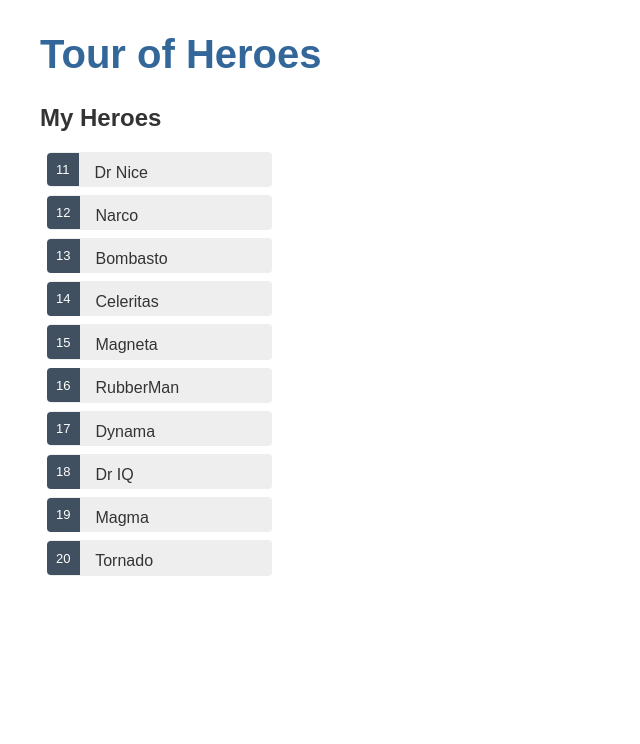
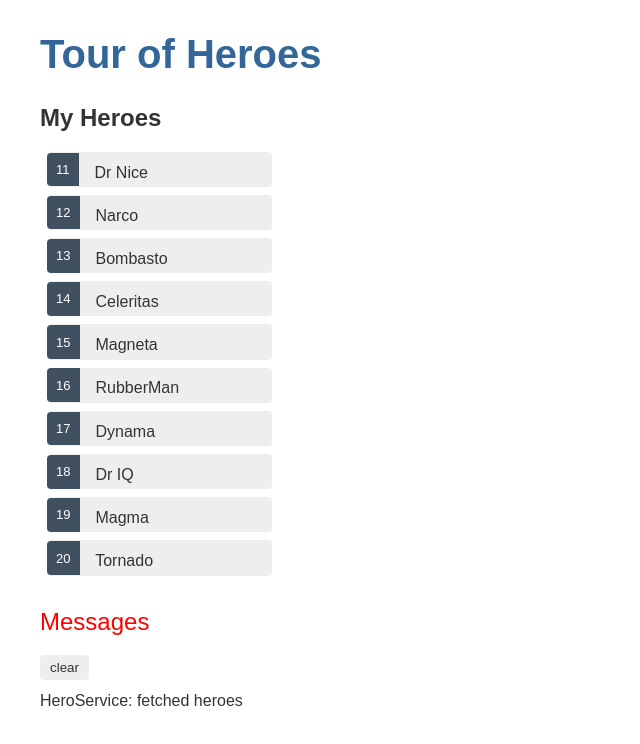
Before and after one commit to Goluxas/angular-tour-of-heroes, an Angular app: page / in a window 1280 px wide. Shown: the top 744 px of the page, without its empty margins (0-640 px from the left). Built offline with nearby package versions, Linux system fonts and the light colour scheme.

Commit message:
Created Message service and component. End of Part 4.

```diff
--- a/src/app/app.component.html
+++ b/src/app/app.component.html
@@ -5,5 +5,6 @@
 <body>
     <h1>{{ title }}</h1>
     <app-heroes></app-heroes>
+    <app-messages></app-messages>
 </body>
 </html>
--- a/src/app/app.module.ts
+++ b/src/app/app.module.ts
@@ -5,12 +5,14 @@
 import { AppComponent } from './app.component';
 import { HeroesComponent } from './heroes/heroes.component';
 import { HeroDetailComponent } from './hero-detail/hero-detail.component';
+import { MessagesComponent } from './messages/messages.component';
 
 @NgModule({
   declarations: [
     AppComponent,
     HeroesComponent,
-    HeroDetailComponent
+    HeroDetailComponent,
+    MessagesComponent
   ],
   imports: [
     BrowserModule,
--- a/src/app/hero.service.ts
+++ b/src/app/hero.service.ts
@@ -3,15 +3,17 @@
 
 import { Hero } from './hero';
 import { HEROES } from './mock-heroes';
+import { MessageService } from './message.service';
 
 @Injectable({
   providedIn: 'root'
 })
 export class HeroService {
 
-  constructor() { }
+  constructor(private messageService: MessageService) { }
 
   getHeroes(): Observable<Hero[]> {
+    this.messageService.add('HeroService: fetched heroes');
     return of(HEROES);
   }
 }
--- /dev/null
+++ b/src/app/message.service.ts
@@ -0,0 +1,19 @@
+import { Injectable } from '@angular/core';
+
+@Injectable({
+  providedIn: 'root'
+})
+export class MessageService {
+
+  messages: string[] = [];
+
+  constructor() { }
+
+  add(message: string) {
+    this.messages.push(message);
+  }
+
+  clear() {
+    this.messages = [];
+  }
+}
--- /dev/null
+++ b/src/app/messages/messages.component.css
@@ -0,0 +1,35 @@
+/* MessagesComponent's private CSS styles */
+h2 {
+  color: red;
+  font-family: Arial, Helvetica, sans-serif;
+  font-weight: lighter;
+}
+body {
+  margin: 2em;
+}
+body, input[text], button {
+  color: crimson;
+  font-family: Cambria, Georgia;
+}
+
+button.clear {
+  font-family: Arial;
+  background-color: #eee;
+  border: none;
+  padding: 5px 10px;
+  border-radius: 4px;
+  cursor: pointer;
+  cursor: hand;
+}
+button:hover {
+  background-color: #cfd8dc;
+}
+button:disabled {
+  background-color: #eee;
+  color: #aaa;
+  cursor: auto;
+}
+button.clear {
+  color: #333;
+  margin-bottom: 12px;
+}
--- /dev/null
+++ b/src/app/messages/messages.component.html
@@ -0,0 +1,8 @@
+<div *ngIf="messageService.messages.length">
+
+    <h2>Messages</h2>
+    <button class="clear"
+            (click)="messageService.clear()">clear</button>
+    <div *ngFor="let message of messageService.messages"> {{message}} </div>
+
+</div>
--- /dev/null
+++ b/src/app/messages/messages.component.ts
@@ -0,0 +1,17 @@
+import { Component, OnInit } from '@angular/core';
+
+import { MessageService } from '../message.service';
+
+@Component({
+  selector: 'app-messages',
+  templateUrl: './messages.component.html',
+  styleUrls: ['./messages.component.css']
+})
+export class MessagesComponent implements OnInit {
+
+  constructor(public messageService: MessageService) { }
+
+  ngOnInit() {
+  }
+
+}
```
Also changed, not shown: 2 other files (tests, documents, lock files or other folders).
